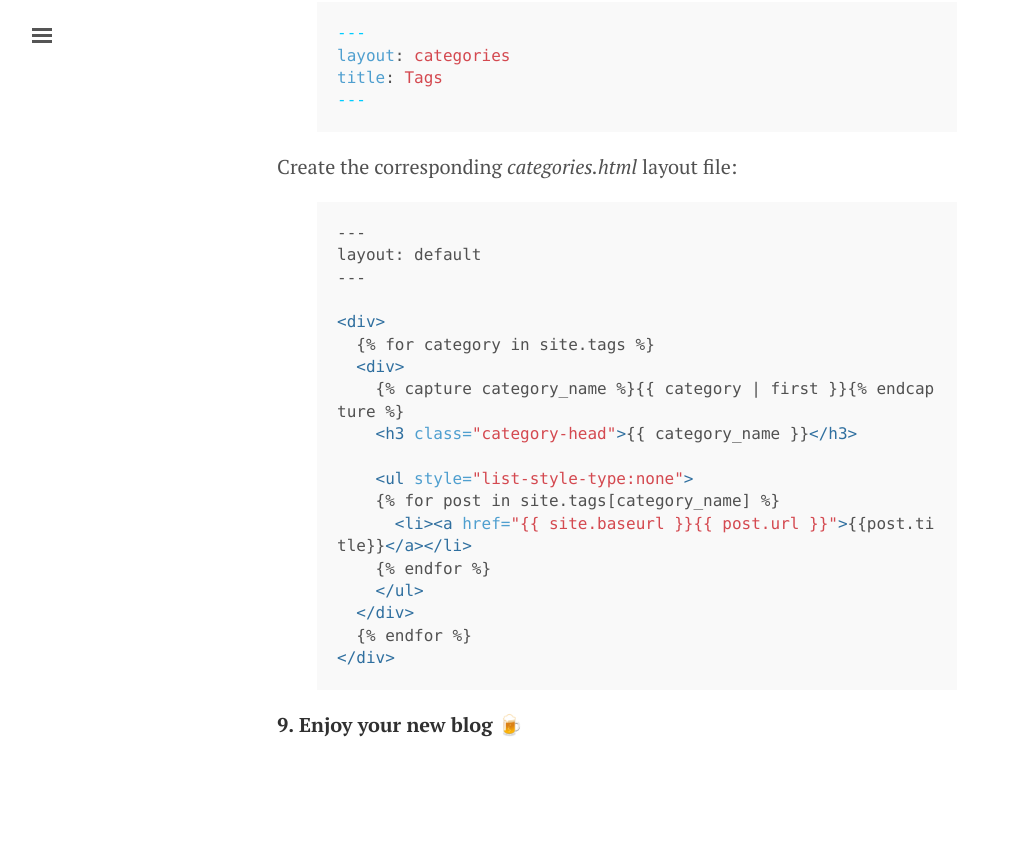
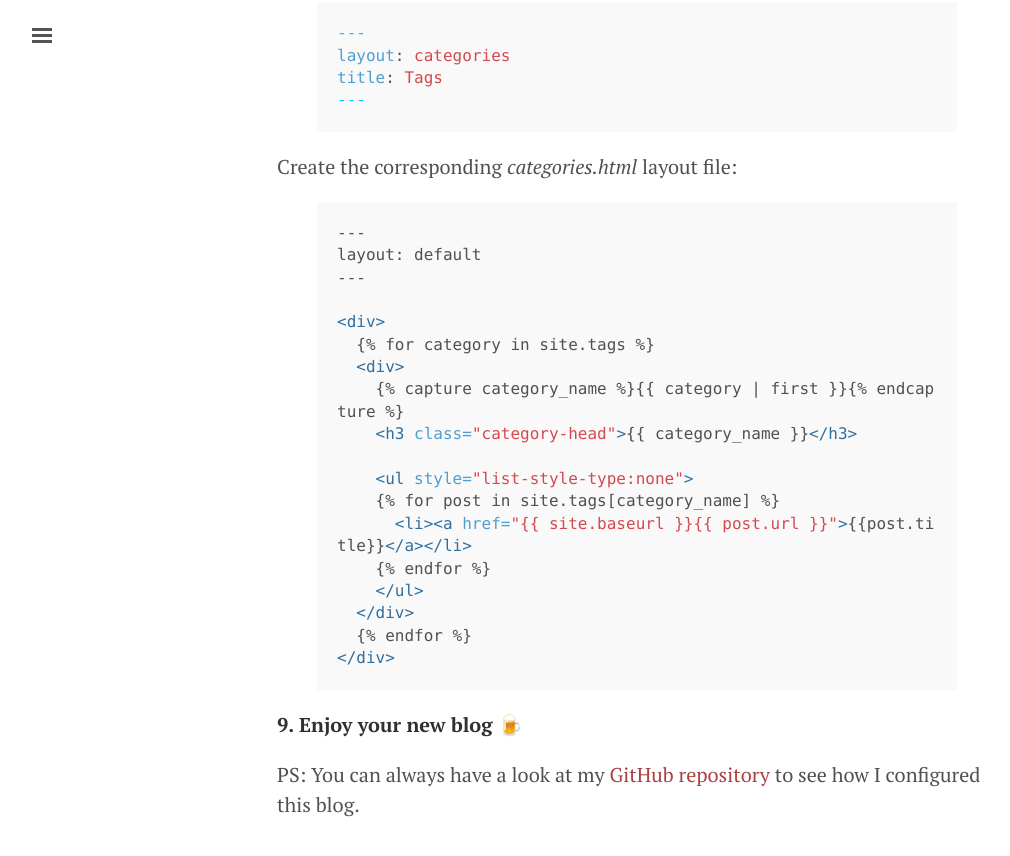
Before and after one commit to valentinabojan/valentinabojan.github.io, a Jekyll site: the page built from _posts/2018-09-02-how-to-create-a-blog-using-github-pages-and-jekyll-in-1-day.md, in a window 1280 px wide and 900 px high, scrolled down 6375 px. Shown: the top 856 px of the window, without its empty margins (3-1013 px from the left). Built offline with Jekyll 4.4.1, drawn with Linux system fonts in a browser that asks for light colours; nearby versions of some CDN libraries; comment, search, counter and statistics services are not loaded; before the commit the page ends 7195 px from its top, so only the background shows below that.

Commit message:
Update 2018-09-02-how-to-create-a-blog-using-github-pages-and-jekyll-in-1-day.md

```diff
--- a/_posts/2018-09-02-how-to-create-a-blog-using-github-pages-and-jekyll-in-1-day.md
+++ b/_posts/2018-09-02-how-to-create-a-blog-using-github-pages-and-jekyll-in-1-day.md
@@ -295,3 +295,5 @@ layout: default
 {% endhighlight %}
 
 **9. Enjoy your new blog 🍺**
+
+PS: You can always have a look at my [GitHub repository](https://github.com/valentinabojan/valentinabojan.github.io) to see how I configured this blog.
```
